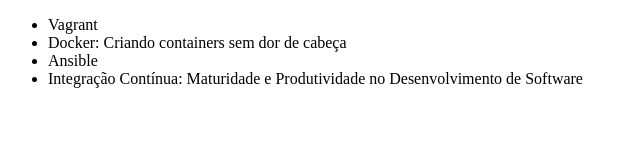
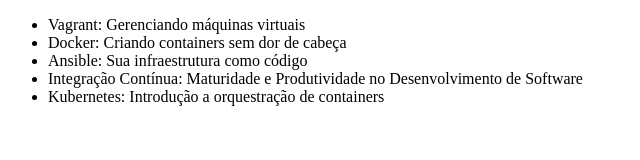
Before and after one commit to kalanihaubrick/aulagit, a plain HTML site: page index.html in a window 1280 px wide. Shown: the whole page, without its empty margins (0-640 px from the left). Drawn offline with Linux system fonts and the light colour scheme.

Commit message:
Atualizando lista de cursos

```diff
--- a/index.html
+++ b/index.html
@@ -6,10 +6,11 @@
 </head>
 <body>
     <ul>
-        <li>Vagrant</li>
+        <li>Vagrant: Gerenciando máquinas virtuais</li>
         <li>Docker: Criando containers sem dor de cabeça</li>
-        <li>Ansible</li>
+        <li>Ansible: Sua infraestrutura como código</li>
         <li>Integração Contínua: Maturidade e Produtividade no Desenvolvimento de Software</li>
+        <li>Kubernetes: Introdução a orquestração de containers</li>
     </ul>
 </body>
 </html>
```
